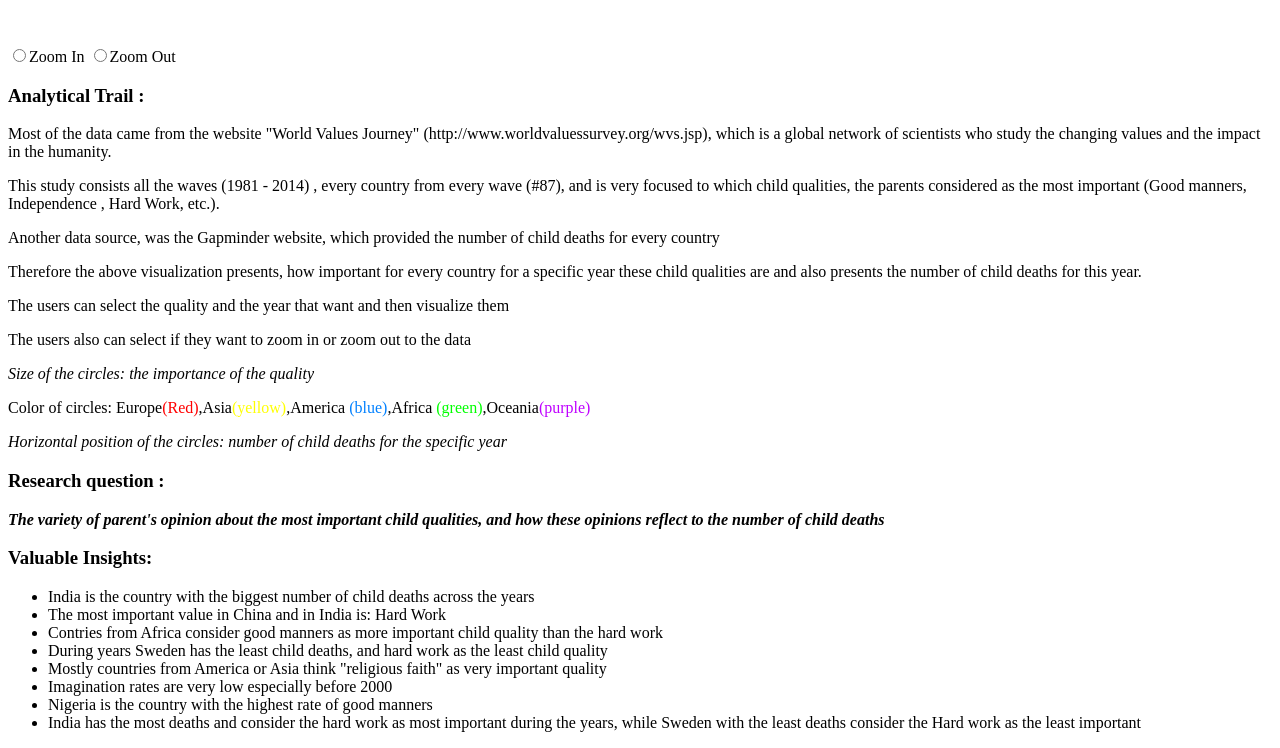
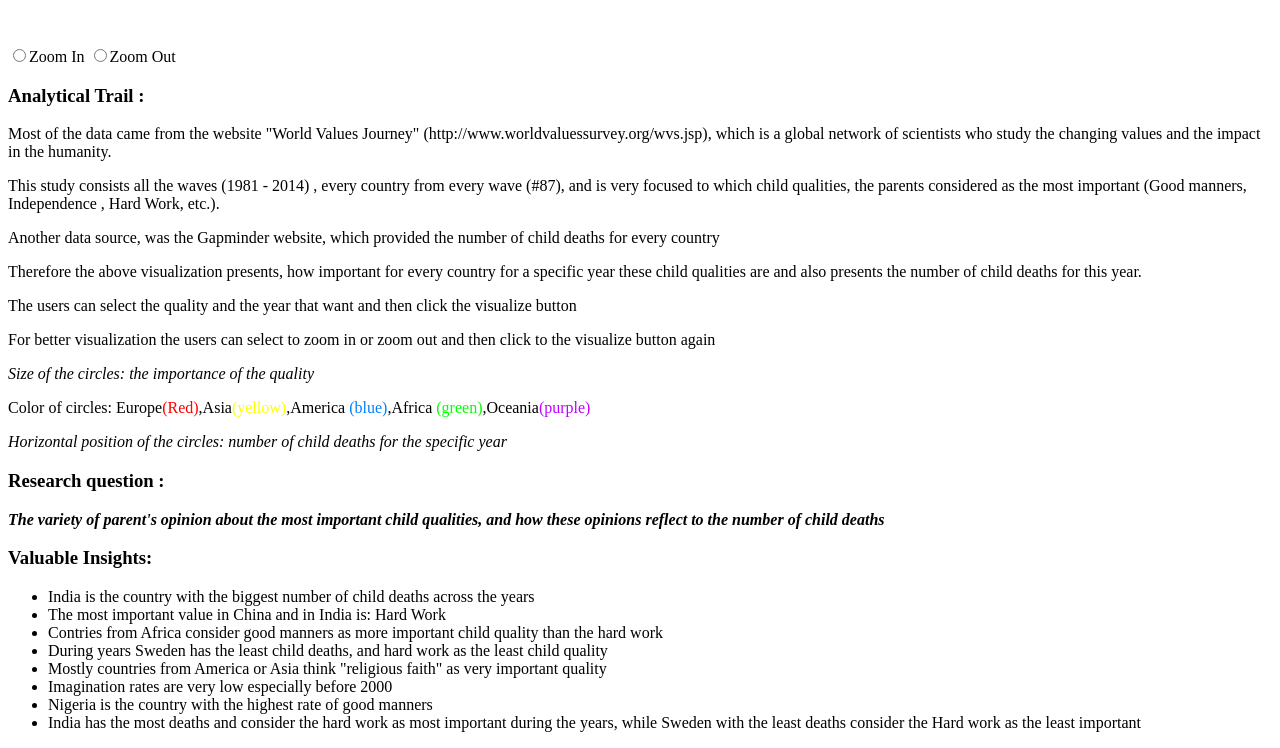
Before and after one commit to papadopan/ChildQualities, a plain HTML site: page index.html in a window 1280 px wide. Shown: the part 104-852 px from the top of the page. Drawn offline with nearby package versions, Linux system fonts and the light colour scheme.

Commit message:
index update

```diff
--- a/index.html
+++ b/index.html
@@ -129,8 +129,8 @@
         <p>This study consists all the waves (1981 - 2014) , every country from every wave (#87), and is very focused to which child qualities, the parents considered as the most important (Good manners, Independence , Hard Work, etc.).</p>
         <p>Another data source, was the Gapminder website, which provided the number of child deaths for every country</p>
         <p>Therefore the above visualization presents, how important  for every country for a specific year these child qualities are and also presents the number of child deaths for this year.</p>
-        <p>The users can select the quality and the year that want and then visualize them</p>
-        <p>The users also can select if they want to zoom in or zoom out  to the data</p>
+        <p>The users can select the quality and the year that want and then click the visualize button</p>
+        <p>For better visualization the users can select to zoom in or zoom out and then click to the visualize button again</p>
         <p><i>Size of the circles: the importance of the quality</i></p>
         <p>Color of circles: Europe<span class="red">(Red)</span>,Asia<span class="yellow">(yellow)</span>,America <span class="blue">(blue)</span>,Africa <span class="green">(green)</span>,Oceania<span class="purple">(purple)</span> </p>
         <p><i>Horizontal position of the circles: number of child deaths for the specific year</i></p>
```
